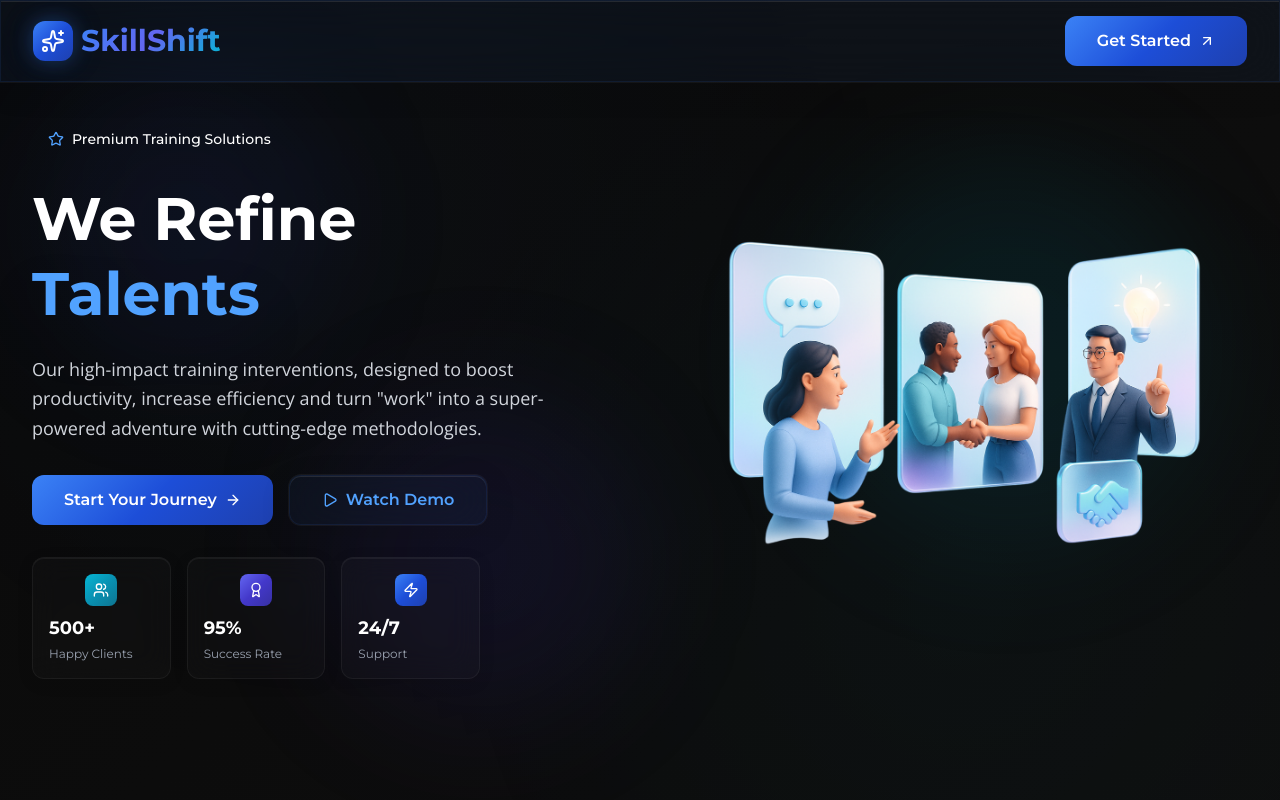
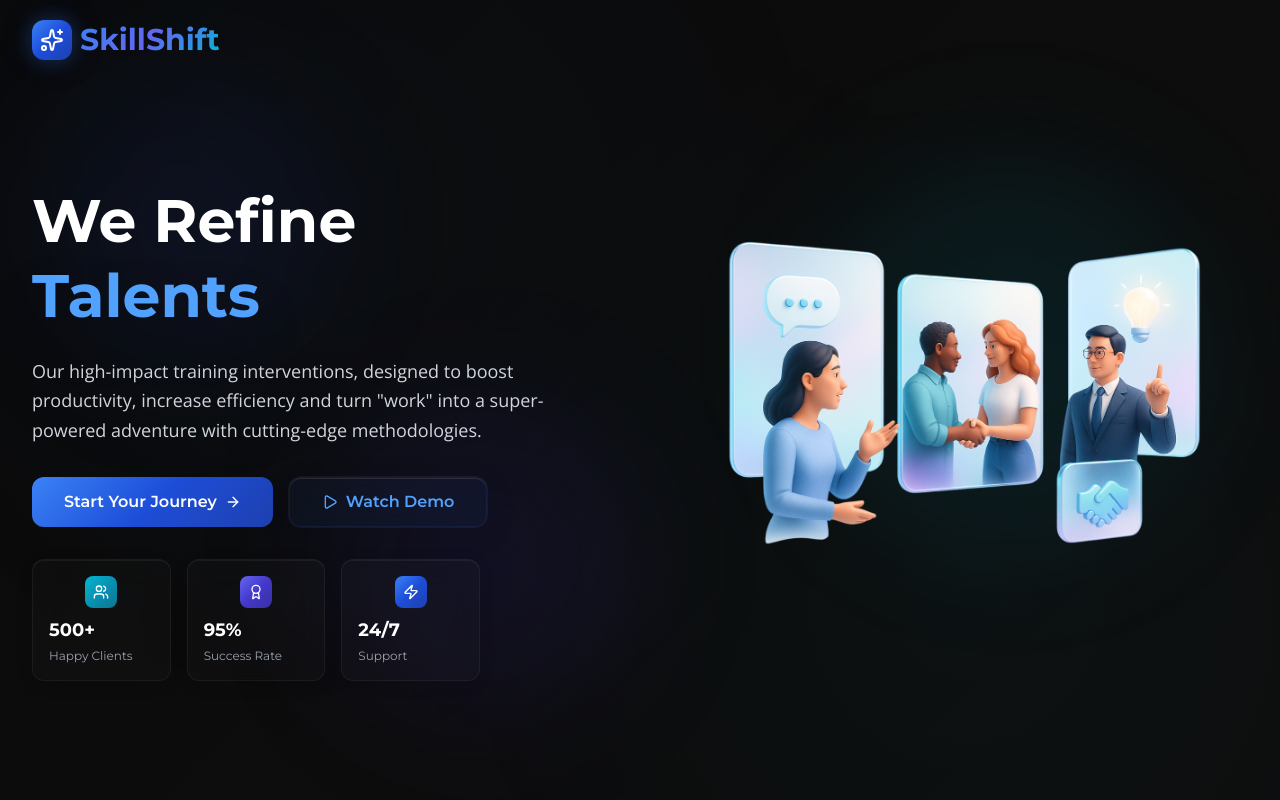
Before and after one commit to SafalBhandari12/skillShift_landing, a Next.js app: page / in a window 1280 px wide. Shown: the top 800 px of the page. Built offline with nearby package versions, Linux system fonts and the light colour scheme.

Commit message:
added more margin

```diff
--- a/app/page.tsx
+++ b/app/page.tsx
@@ -54,8 +54,10 @@ export default function Home() {
 
       {/* Navigation */}
       <nav
-        className={`glass-premium fixed top-0 left-0 right-0 z-[9999] border-b border-white/20 shadow-lg transition-all duration-500 ease-out ${
-          isScrolled ? "mt-4 mx-4 rounded-2xl" : "mt-0 mx-0"
+        className={`fixed top-0 left-0 right-0 z-[9999] transition-all duration-500 ease-out ${
+          isScrolled
+            ? "bg-[rgba(59,130,246,0.05)] backdrop-blur-[25px] shadow-lg mt-4 mx-4 rounded-2xl"
+            : "bg-transparent mt-0 mx-0"
         }`}
       >
         <div className='max-w-7xl mx-auto px-4 sm:px-6 lg:px-8'>
@@ -108,14 +110,6 @@ export default function Home() {
                 </span>
               </a>
             </div>
-            <div className='flex items-center space-x-4'>
-              <button className='bg-gradient-primary text-white px-8 py-3 rounded-xl hover:glow-premium-hover transition-all duration-300 font-semibold btn-animate group'>
-                <span className='flex items-center'>
-                  Get Started
-                  <ArrowUpRight className='ml-2 h-4 w-4 group-hover:translate-x-1 group-hover:-translate-y-1 transition-transform' />
-                </span>
-              </button>
-            </div>
           </div>
         </div>
       </nav>
@@ -128,13 +122,7 @@ export default function Home() {
         <div className='max-w-7xl mx-auto px-4 sm:px-6 lg:px-8 relative z-10'>
           <div className='grid lg:grid-cols-2 gap-12 items-center'>
             {/* Text Content */}
-            <div className='text-left animate-slide-up'>
-              <div className='inline-flex items-center space-x-2 bg-glass-premium px-4 py-2 rounded-full mb-6 animate-scale-in'>
-                <Star className='h-4 w-4 text-blue-400' />
-                <span className='text-white font-medium text-sm'>
-                  Premium Training Solutions
-                </span>
-              </div>
+            <div className='text-left animate-slide-up mt-16'>
               <h1 className='text-4xl md:text-6xl font-bold text-white mb-6 leading-tight'>
                 We Refine
                 <br />
```
